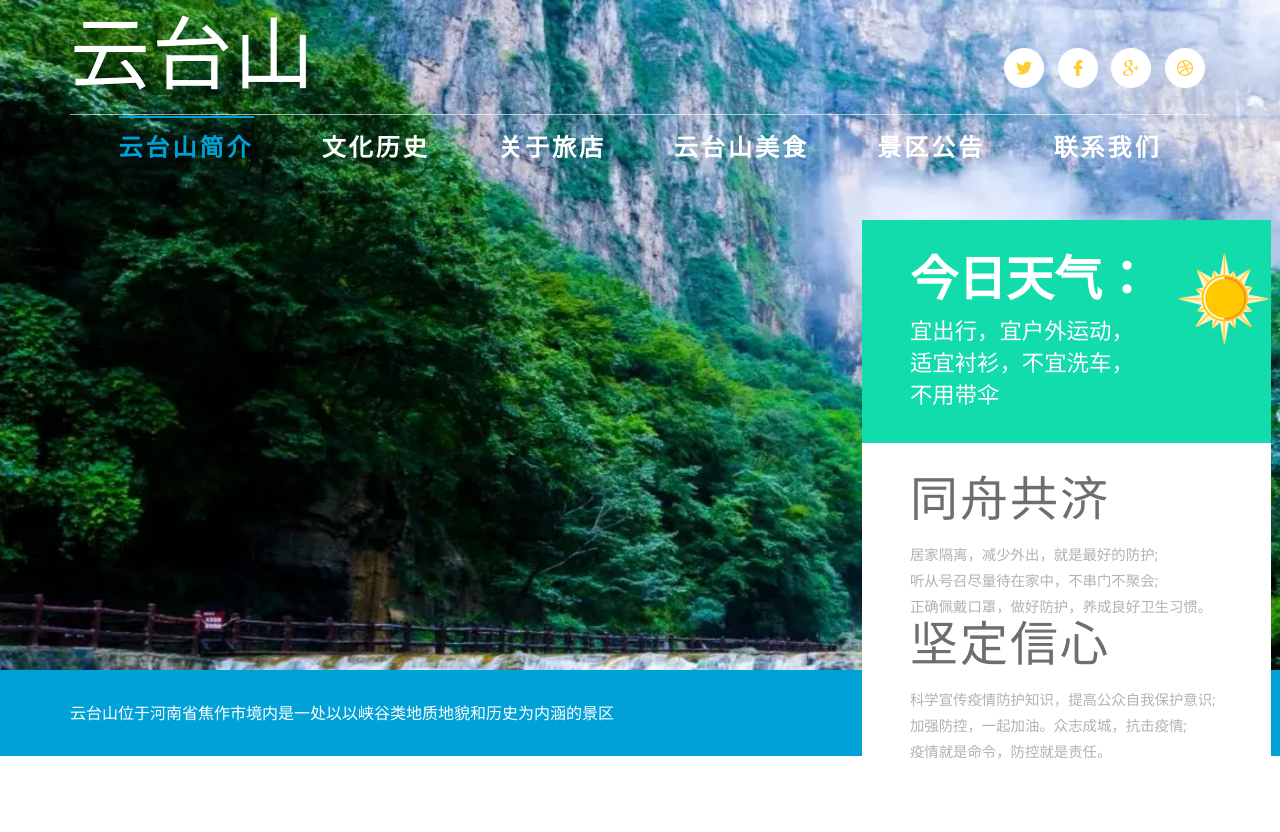
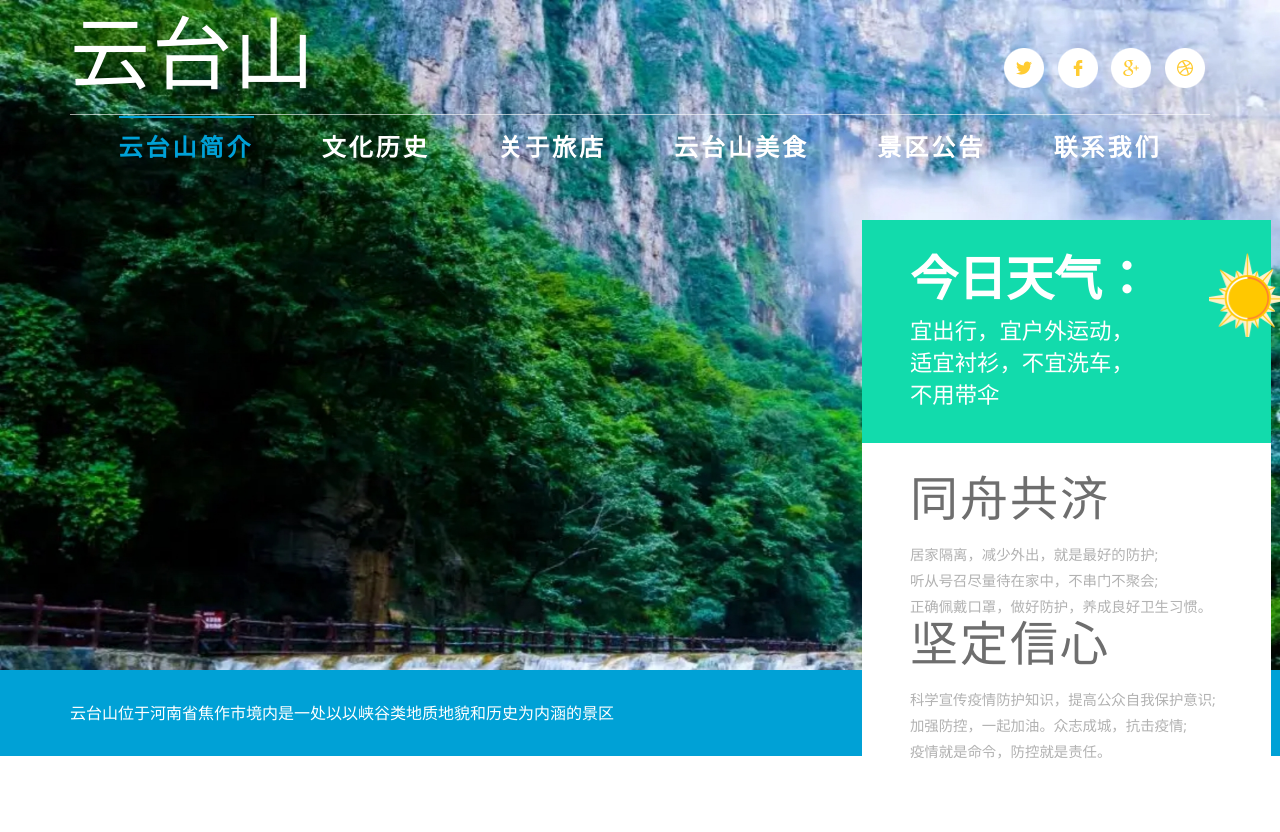
Before and after one commit to wgc200010/travel, a plain HTML site: page index.html in a window 1280 px wide. Shown: the top 832 px of the page. Drawn offline with Linux system fonts and the light colour scheme; a script that the page names is missing.

Commit message:
update css/style.css.

```diff
--- a/css/style.css
+++ b/css/style.css
@@ -216,8 +216,8 @@ body a {
     background-repeat: no-repeat;
     background-image: url(../images/晴天.png);
     background-position: 80% -0.1833rem;
-    width: 200px;
-    height: 200px;
+    width: 5.3333rem;
+    height: 5.3333rem;
 }
 
 
```
